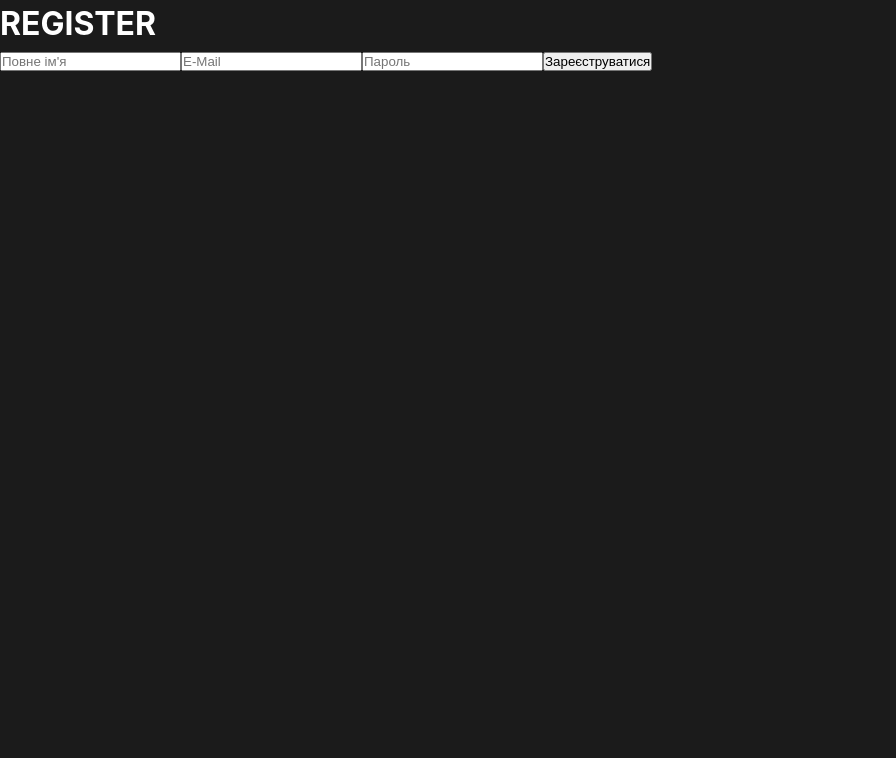
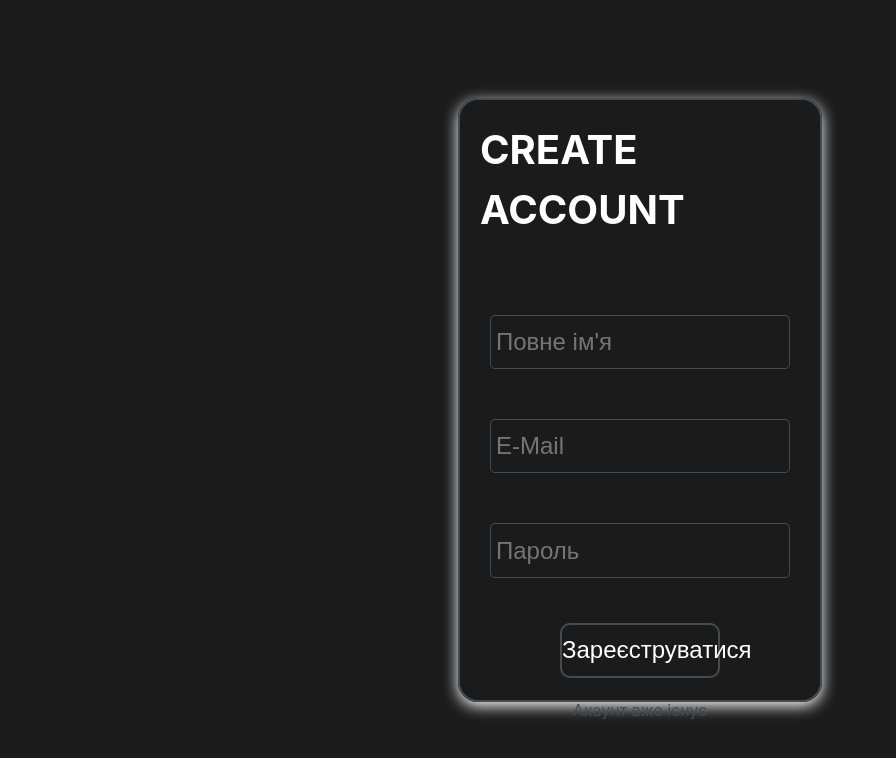
Before and after one commit to Amigo20057/Bank, a React (Vite) app in the folder local/: page /register in a window 1280 px wide. Shown: the top 758 px of the page, without its empty margins (0-896 px from the left). Built offline with nearby package versions, Linux system fonts and the light colour scheme.

Commit message:
bug-fix-registration

```diff
--- a/local/src/App.tsx
+++ b/local/src/App.tsx
@@ -7,10 +7,11 @@
 import { selectIsAuth } from './redux/slices/auth.ts'
 
 export const App: React.FC = () => {
-	const isAuth = useSelector(selectIsAuth)
+	const isAuth: boolean = useSelector(selectIsAuth)
 
 	return (
 		<>
+			{/* {isAuth ? <SideBar /> : <Navigate to='/login' />} */}
 			{isAuth ? <SideBar /> : null}
 			<Routes>
 				<Route path='/login' element={<Login />} />
--- a/local/src/components/SideBar.tsx
+++ b/local/src/components/SideBar.tsx
@@ -9,7 +9,7 @@
 } from 'lucide-react'
 import React, { useState } from 'react'
 import { useDispatch, useSelector } from 'react-redux'
-import { Link } from 'react-router-dom'
+import { Link, useNavigate } from 'react-router-dom'
 import styles from '../module/SideBar.module.scss'
 import { logout, selectIsAuth } from '../redux/slices/auth'
 
@@ -17,11 +17,13 @@
 	const [active, setActive] = useState(1)
 	const isAuth = useSelector(selectIsAuth)
 	const dispatch = useDispatch()
+	const navigate = useNavigate()
 
 	const onClickLogout = () => {
 		if (window.confirm('Ви впевнені, що хочете вийти?')) {
 			dispatch(logout())
 			window.localStorage.removeItem('token')
+			navigate('/login')
 		}
 	}
 
--- a/local/src/index.scss
+++ b/local/src/index.scss
@@ -6,6 +6,7 @@
 	/* color-scheme: light dark; */
 	color: #fff;
 	background-color: #1b1b1b;
+	--main-color: #464b4f;
 }
 
 * {
--- a/local/src/module/Register.module.scss
+++ b/local/src/module/Register.module.scss
@@ -0,0 +1,63 @@
+.register {
+	width: 100%;
+	height: 100vh;
+	display: flex;
+	align-items: center;
+	justify-content: center;
+
+	.container {
+		position: relative;
+		width: 25%;
+		height: 70%;
+		padding: 20px;
+		border: 2px solid var(--main-color);
+		border-radius: 20px;
+		display: flex;
+		align-items: center;
+		flex-direction: column;
+		box-shadow: 0px 4px 15px 0px;
+
+		& h1 {
+			font-size: 40px;
+		}
+
+		& form {
+			width: 100%;
+			height: 100%;
+			margin-top: 50px;
+			display: flex;
+			flex-direction: column;
+			align-items: center;
+
+			& input {
+				width: 90%;
+				height: 50px;
+				margin: 25px;
+				padding: 5px;
+				font-size: 24px;
+				color: #fff;
+				border-radius: 5px;
+				/* outline: none; */
+				background: transparent;
+				border: 1px solid var(--main-color);
+			}
+
+			& button {
+				margin-top: 20px;
+				border-radius: 10px;
+				width: 50%;
+				height: 15%;
+				color: #fff;
+				font-size: 24px;
+				background-color: transparent;
+				border: 2px solid var(--main-color);
+				transition: 0.25s;
+			}
+
+			& button:hover {
+				/* color: #000; */
+				background-color: var(--main-color);
+			}
+		}
+	}
+}
--- a/local/src/pages/Login.tsx
+++ b/local/src/pages/Login.tsx
@@ -4,7 +4,7 @@
 // import { Navigate } from 'react-router-dom'
 
 export const Login: React.FC = () => {
-	const isAuth: boolean = true
+	// const isAuth: boolean = true
 
 	// if (isAuth) {
 	// 	return <Navigate to='/' />
--- a/local/src/pages/Register.tsx
+++ b/local/src/pages/Register.tsx
@@ -1,9 +1,19 @@
 import React from 'react'
-import { useForm } from 'react-hook-form'
+import { SubmitHandler, useForm } from 'react-hook-form'
 import { useDispatch, useSelector } from 'react-redux'
-import { Navigate } from 'react-router-dom'
+import { Link, Navigate } from 'react-router-dom'
 import styles from '../module/Register.module.scss'
-import { fetchRegister, selectIsAuth } from '../redux/slices/auth.ts'
+import { fetchRegister, selectIsAuth } from '../redux/slices/auth'
+
+interface FormValues {
+	fullName: string
+	email: string
+	password: string
+}
+
+interface Payload {
+	token?: string
+}
 
 export const Register: React.FC = () => {
 	const isAuth: boolean = useSelector(selectIsAuth)
@@ -12,8 +22,8 @@
 	const {
 		register,
 		handleSubmit,
-		formState: { errors, isValid },
-	} = useForm({
+		// formState: { errors, isValid },
+	} = useForm<FormValues>({
 		defaultValues: {
 			fullName: '',
 			email: '',
@@ -22,7 +32,7 @@
 		mode: 'onChange',
 	})
 
-	const onSubmit = async values => {
+	const onSubmit: SubmitHandler<FormValues> = async values => {
 		const data = await dispatch(fetchRegister(values))
 		if (!data.payload) {
 			return alert('Не вдалося зареєструватися')
@@ -39,7 +49,7 @@
 	return (
 		<div className={styles.register}>
 			<div className={styles.container}>
-				<h1>REGISTER</h1>
+				<h1>CREATE ACCOUNT</h1>
 				<form onSubmit={handleSubmit(onSubmit)}>
 					<input
 						{...register('fullName', { required: `Вкажіть повне ім'я` })}
@@ -57,6 +67,17 @@
 						type='password'
 					/>
 					<button type='submit'>Зареєструватися</button>
+					<Link
+						style={{
+							color: 'var(--main-color)',
+							position: 'relative',
+							// left: '150px',
+							marginTop: '20px',
+						}}
+						to='/login'
+					>
+						Акаунт вже існує
+					</Link>
 				</form>
 			</div>
 		</div>
```
